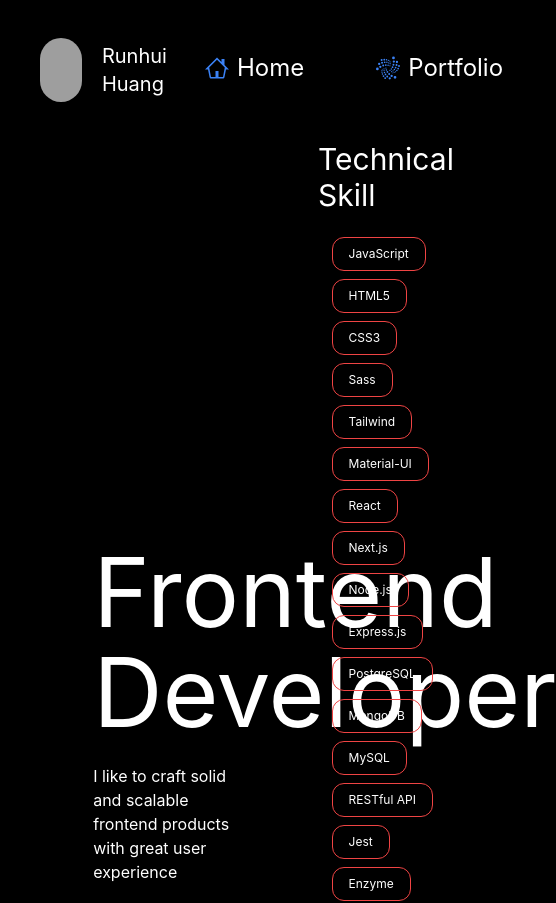
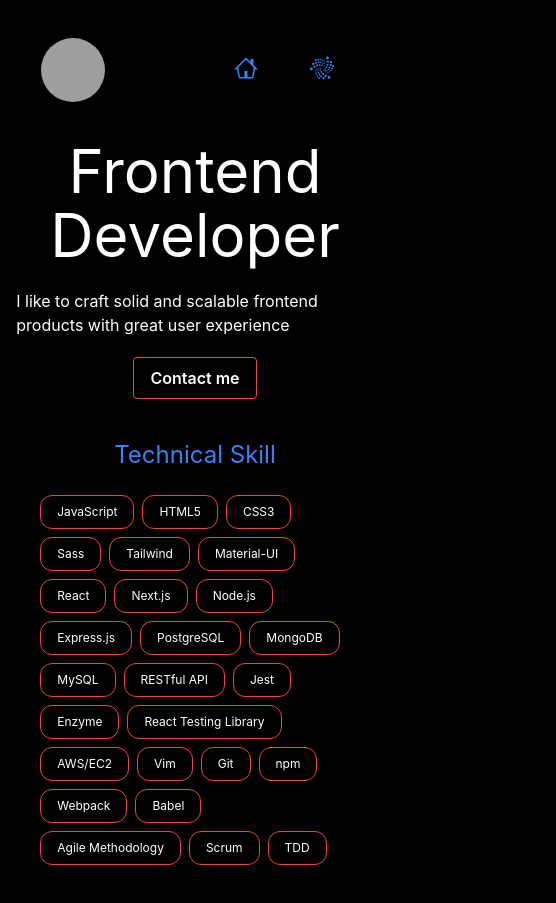
Before and after one commit to runhui2010/portfolios, a Next.js app: page / in a window 390 px wide. Shown: the top 903 px of the page, 556 px wide, since content can reach past the window. After the commit the page ends 869 px from the top, so only its background shows below. Built offline with nearby package versions, Linux system fonts and the light colour scheme; grey boxes are pictures that could not be loaded.

Commit message:
responsive

```diff
--- a/components/Card.js
+++ b/components/Card.js
@@ -6,7 +6,7 @@ export default function Card({ card }) {
 
     return (
       <Link href={card.path}>
-        <a className="border border-4 border-white w-3/5 h-3/5 grid grid-rows-6  hover:scale-110" target={card.path.startsWith('/')?'_parent':'_blank'}>
+        <a className="border border-4 border-white w-full lg:w-3/5 h-3/5 grid grid-rows-6 hover:scale-110" target={card.path.startsWith('/')?'_parent':'_blank'}>
           <div className="relative row-start-1 row-end-6">
             <Image src={card.cover} layout="fill" objectFit="cover" alt="cover" />
           </div>
--- a/components/ContactModal.js
+++ b/components/ContactModal.js
@@ -5,7 +5,7 @@ export default function ContactModal({ isShowContact, setIsShowContact }) {
   return (
     <motion.div
       key="dialog"
-      className="fixed inset-x-1/3 w-1/3 p-3 bg-blue-500 text-xl text-white font-bold rounded flex  flex-col items-center justify-center shadow-lg shadow-white"
+      className="fixed inset-x-1/5 md:inset-x-1/4  lg:inset-x-1/3 w-5/6 md:w-1/2  lg:w-1/3 p-3 bg-blue-500 text-xl text-white font-bold rounded flex  flex-col items-center justify-center shadow-lg shadow-white"
       initial={{
         y: -1600,
         x: -1150,
--- a/components/Header.js
+++ b/components/Header.js
@@ -31,9 +31,9 @@ export default function Header() {
     },
   };
   return (
-    <div className="w-10/12 flex justify-between items-center m-auto py-2 row-start-1 row-end-2 ">
+    <div className="w-10/12 flex justify-between items-center m-auto p-2 row-start-1 row-end-2 ">
       <Head>
-        <title>Runhui Portfolios</title>
+        <title >Runhui Portfolios</title>
         <meta name="description" content="Full Stack App portfolios" />
         <link rel="icon" href="/favicon.ico" />
       </Head>
@@ -47,9 +47,9 @@ export default function Header() {
             className="rounded-full"
           />
         </div>
-        <div className="text-xl">Runhui Huang</div>
+        <div className="text-xl hidden lg:block">Runhui Huang</div>
       </div>
-      <div className="w-fit flex gap-10">
+      <div className="w-fit flex gap-5">
         <Link href="/">
           <a className="flex justify-center items-center gap-2  border-b-4 border-b-black hover:border-b-red-500 p-4 text-2xl">
             <motion.span
@@ -68,7 +68,7 @@ export default function Header() {
               <GoHome className="text-blue-500" />
             </motion.span>
 
-            <span>Home</span>
+            <span className='hidden lg:block'>Home</span>
           </a>
         </Link>
         <Link href="/portfolio">
@@ -83,7 +83,7 @@ export default function Header() {
             >
               <SiIota className="text-blue-500" />
             </motion.span>
-            <span>Portfolio</span>
+            <span className='hidden lg:block'>Portfolio</span>
           </a>
         </Link>
       </div>
--- a/pages/index.js
+++ b/pages/index.js
@@ -10,7 +10,7 @@ export default function Home() {
   return (
     <div className={styles.container}>
       <Header />
-      <div className="w-11/12 grid grid-cols-6 mx-auto row-start-2 row-end-7">
+      <div className="w-11/12 flex flex-col lg:grid lg:grid-cols-6 mx-auto row-start-2 row-end-7">
         <AnimatePresence>
           {isShowContact && (
             <ContactModal
@@ -19,22 +19,22 @@ export default function Home() {
             />
           )}
         </AnimatePresence>
-        <div className="col-start-2 col-end-4 flex flex-col justify-center items-start gap-1">
-          <div className="text-8xl">Frontend</div>
-          <div className="text-8xl">Developer</div>
+        <div className="col-start-2 col-end-4 flex flex-col justify-center items-center lg:items-start gap-1">
+          <div className="text-6xl lg:text-8xl">Frontend</div>
+          <div className="text-6xl lg:text-8xl">Developer</div>
           <div className="mt-5">
             I like to craft solid and scalable frontend products with great user
             experience
           </div>
           <button
-            className=" bg-transparent text-red-500 hover:bg-red-500 text-white font-semibold hover:text-white py-2 px-4 border border-red-500 hover:border-transparent rounded mt-10"
+            className=" bg-transparent text-red-500 hover:bg-red-500 text-white font-semibold hover:text-white py-2 px-4 border border-red-500 hover:border-transparent rounded mt-4 lg:mt-10"
             onClick={() => setIsShowContact(!isShowContact)}
           >
             Contact me
           </button>
         </div>
-        <div className="col-start-5 col-end-7 px-5 flex flex-col justify-center items-center">
-          <div className="text-3xl mb-5 text-blue-500.">Technical Skill</div>
+        <div className="w-full md:w-5/6 mx-auto col-start-5 col-end-7 px-5 flex flex-col justify-center items-center">
+          <div className="mt-10 lg:mt-0 text-2xl lg:text-3xl mb-5 text-blue-500">Technical Skill</div>
           <div className="flex flex-wrap">
             {skillSet.map((skill) => {
               return (
--- a/pages/portfolio.js
+++ b/pages/portfolio.js
@@ -8,7 +8,7 @@ export default function Portfolio() {
   return (
     <div className='py-4'>
       <Header />
-      <div className="w-11/12 p-20 mx-auto gap-16 flex flex-col justify-center items-center">
+      <div className="w-full lg:w-11/12 py-20 px-8 lg:px-20 mx-auto gap-16 flex flex-col justify-center items-center">
         {cards.map((card) => {
           return <Card key={card} card={card} />;
         })}
```
